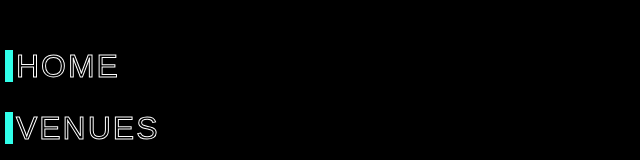
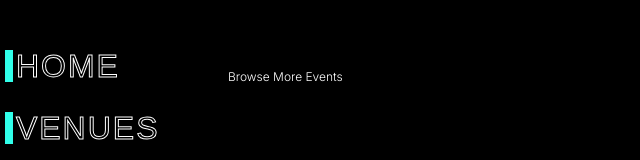
Before and after one commit to ykallday/Tick-iT-Frontend, a React (Create React App) app in the folder tickit/: page /confirmation in a window 1280 px wide. Shown: the top 160 px of the page, without its empty margins (0-640 px from the left). Built offline with nearby package versions, Linux system fonts and the light colour scheme.

Commit message:
updated confirmation page

```diff
--- a/tickit/src/components/Confirmation.jsx
+++ b/tickit/src/components/Confirmation.jsx
@@ -1,9 +1,11 @@
 import Nav from "./Nav"
+import {Link} from 'react-router-dom'
 export default function Confirmation(){
     return(
         <div>
             <Nav/>
             <h4>Congrats! Your purchase is confirmed. Enjoy the show! </h4>
+            <Link to="/events"><button>Browse More Events</button></Link>
         </div>
     )
 }
```
